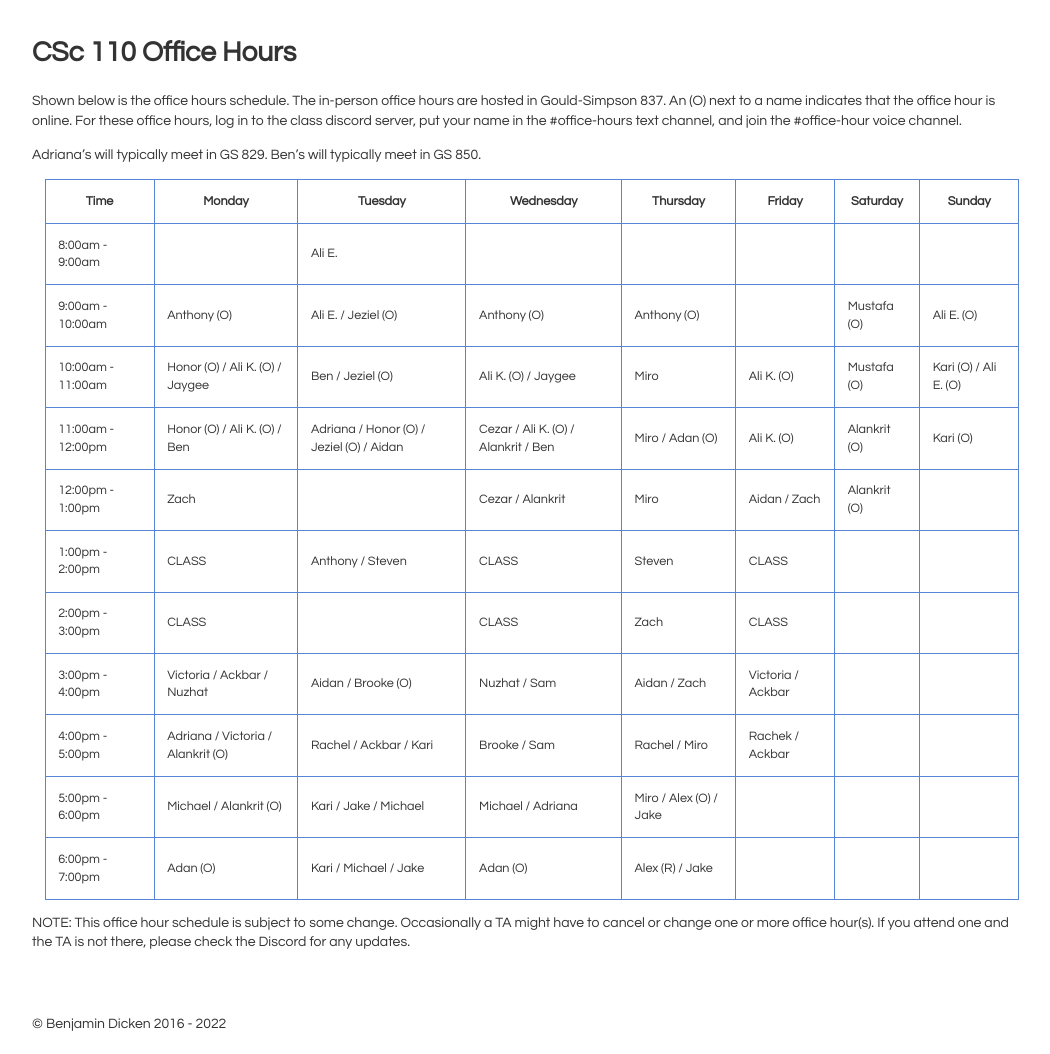
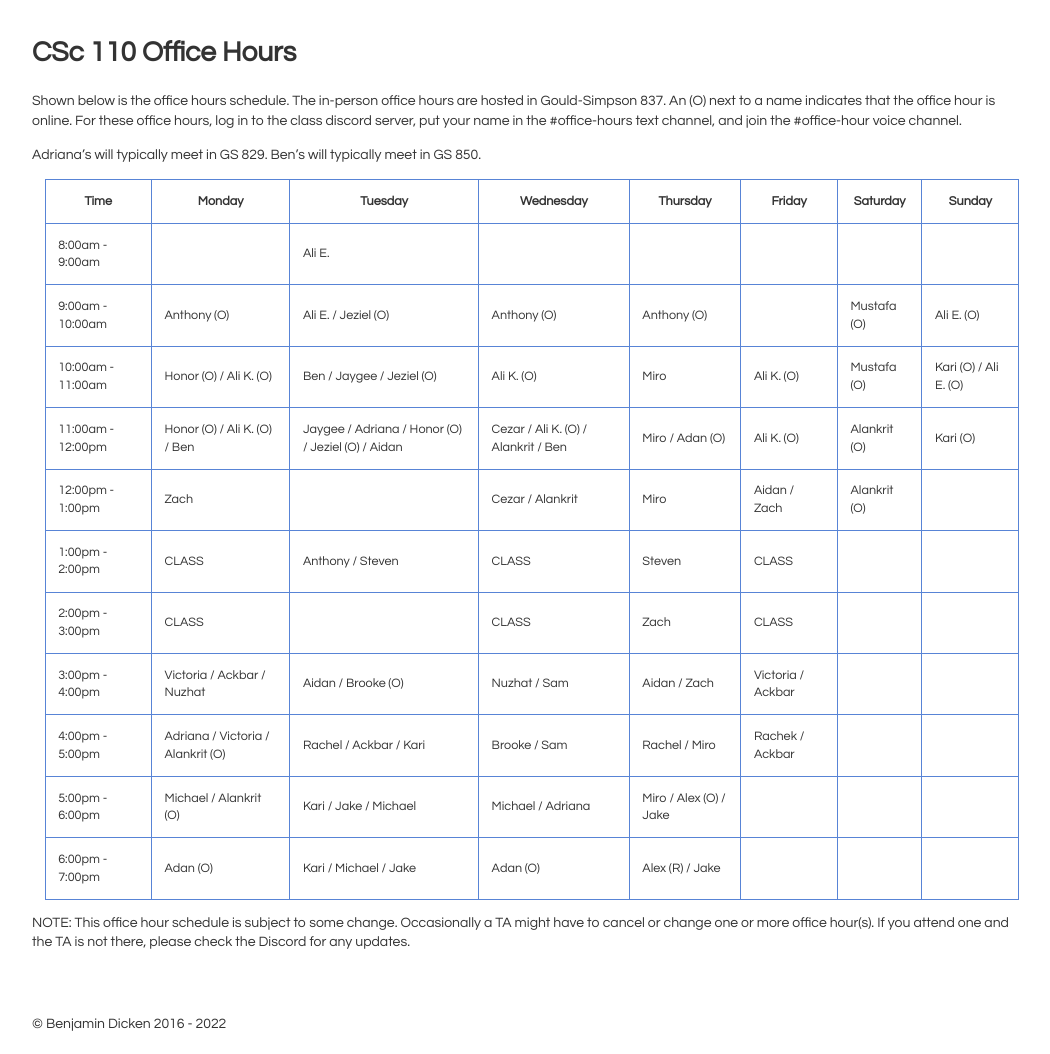
Before and after one commit to bddicken/cs110fall2022website, a Jekyll site: the page built from office_hours/index.md, in a window 1280 px wide. Shown: the whole page, without its empty margins (108-1158 px from the left). Built offline with Jekyll 4.4.1, drawn with Linux system fonts in a browser that asks for light colours.

```diff
--- a/office_hours/index.md
+++ b/office_hours/index.md
@@ -29,8 +29,8 @@ Ben's will typically meet in GS 850.
 |---|---|---|---|---|---|
 | 8:00am - 9:00am   | | Ali E. | | | | | |
 | 9:00am - 10:00am  | Anthony (O) | Ali E. / Jeziel (O) | Anthony (O) | Anthony (O) | | Mustafa (O) | Ali E. (O) |
-| 10:00am - 11:00am | Honor (O) / Ali K. (O) / Jaygee | Ben / Jeziel (O) | Ali K. (O) / Jaygee | Miro | Ali K. (O) | Mustafa (O) | Kari (O) / Ali E. (O) |
-| 11:00am - 12:00pm | Honor (O) / Ali K. (O) / Ben | Adriana / Honor (O) / Jeziel (O) / Aidan | Cezar / Ali K. (O)  / Alankrit / Ben | Miro / Adan (O) | Ali K. (O) | Alankrit (O) | Kari (O) |
+| 10:00am - 11:00am | Honor (O) / Ali K. (O) | Ben / Jaygee / Jeziel (O) | Ali K. (O) | Miro | Ali K. (O) | Mustafa (O) | Kari (O) / Ali E. (O) |
+| 11:00am - 12:00pm | Honor (O) / Ali K. (O) / Ben | Jaygee / Adriana / Honor (O) / Jeziel (O) / Aidan | Cezar / Ali K. (O)  / Alankrit / Ben | Miro / Adan (O) | Ali K. (O) | Alankrit (O) | Kari (O) |
 | 12:00pm - 1:00pm  | Zach | | Cezar / Alankrit | Miro | Aidan / Zach | Alankrit (O) | |
 | 1:00pm - 2:00pm   | CLASS | Anthony / Steven | CLASS | Steven | CLASS | | |
 | 2:00pm - 3:00pm   | CLASS | | CLASS | Zach | CLASS | | |
```
